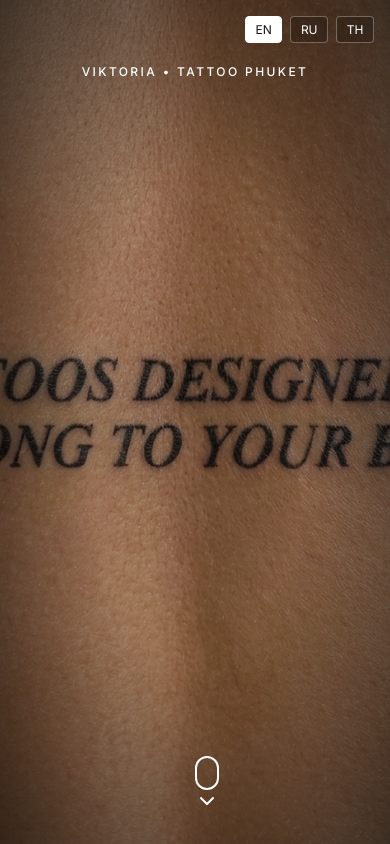
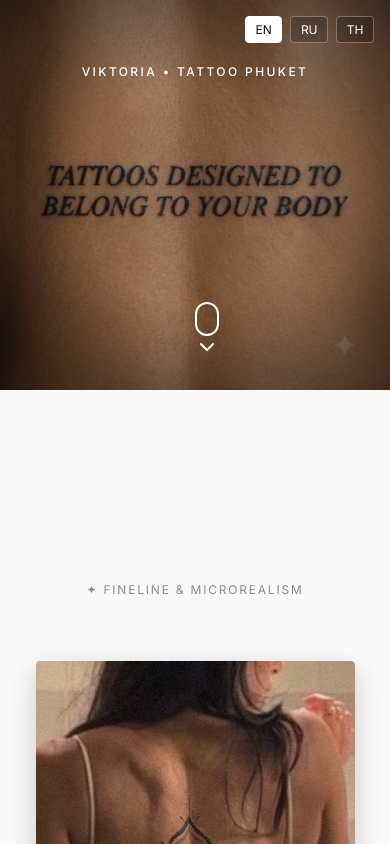
Before and after one commit to Rafargb/vicktatoo, a React (Vite) app: page / in a window 390 px wide. Shown: the top 844 px of the page. Built offline with nearby package versions, Linux system fonts and the light colour scheme; no server answers; the database is empty; a web font is replaced by a local one.

Commit message:
Make hero section square on mobile to prevent cropping

```diff
--- a/src/components/Hero.css
+++ b/src/components/Hero.css
@@ -7,6 +7,12 @@
   background-image: url('/hero-upscaled.jpg');
   background-size: cover;
   background-position: center;
+}
+
+@media (max-width: 767px) {
+  .hero-section {
+    min-height: 100vw;
+  }
 }
 
 .hero-section::before {
```
